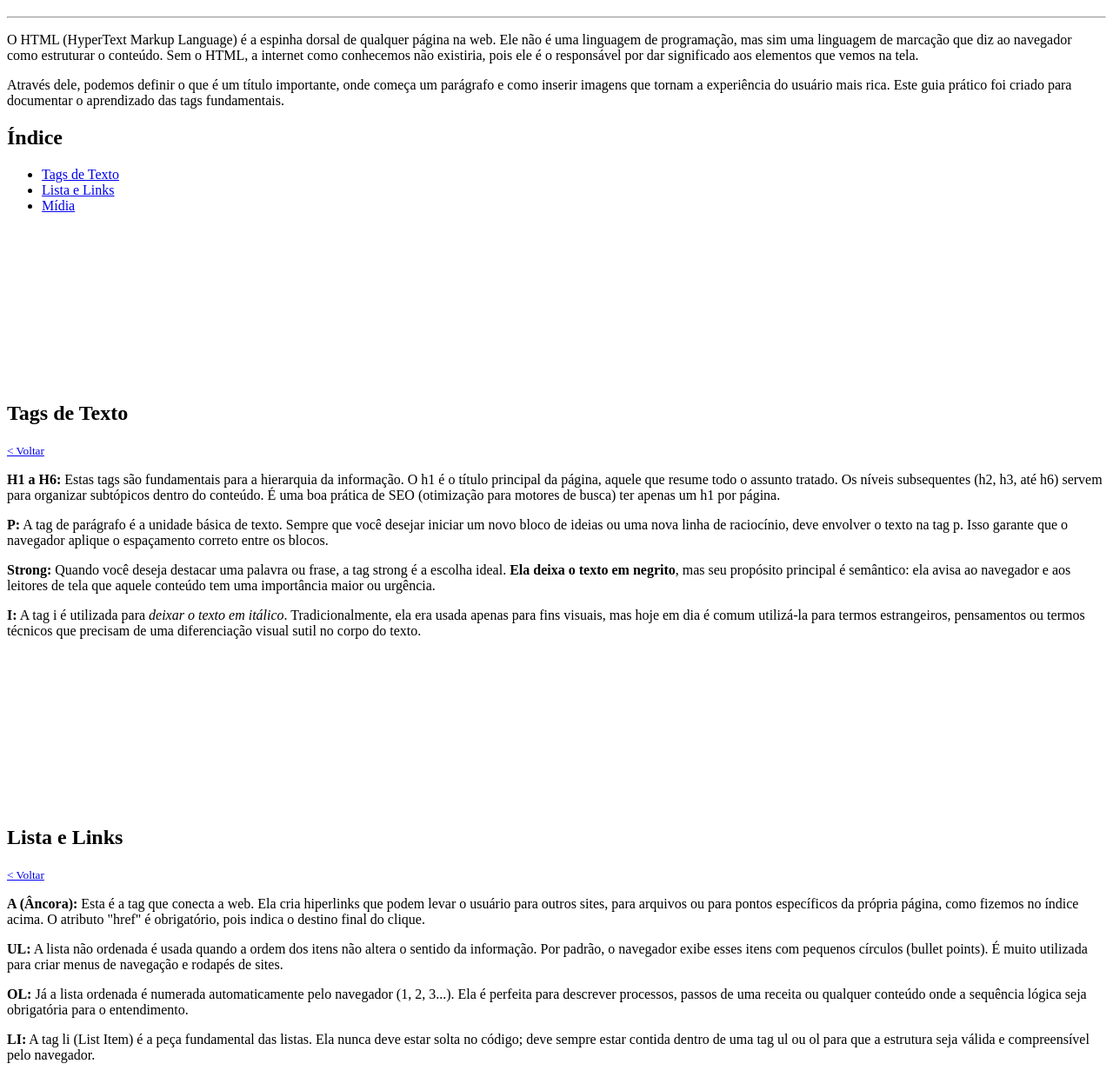
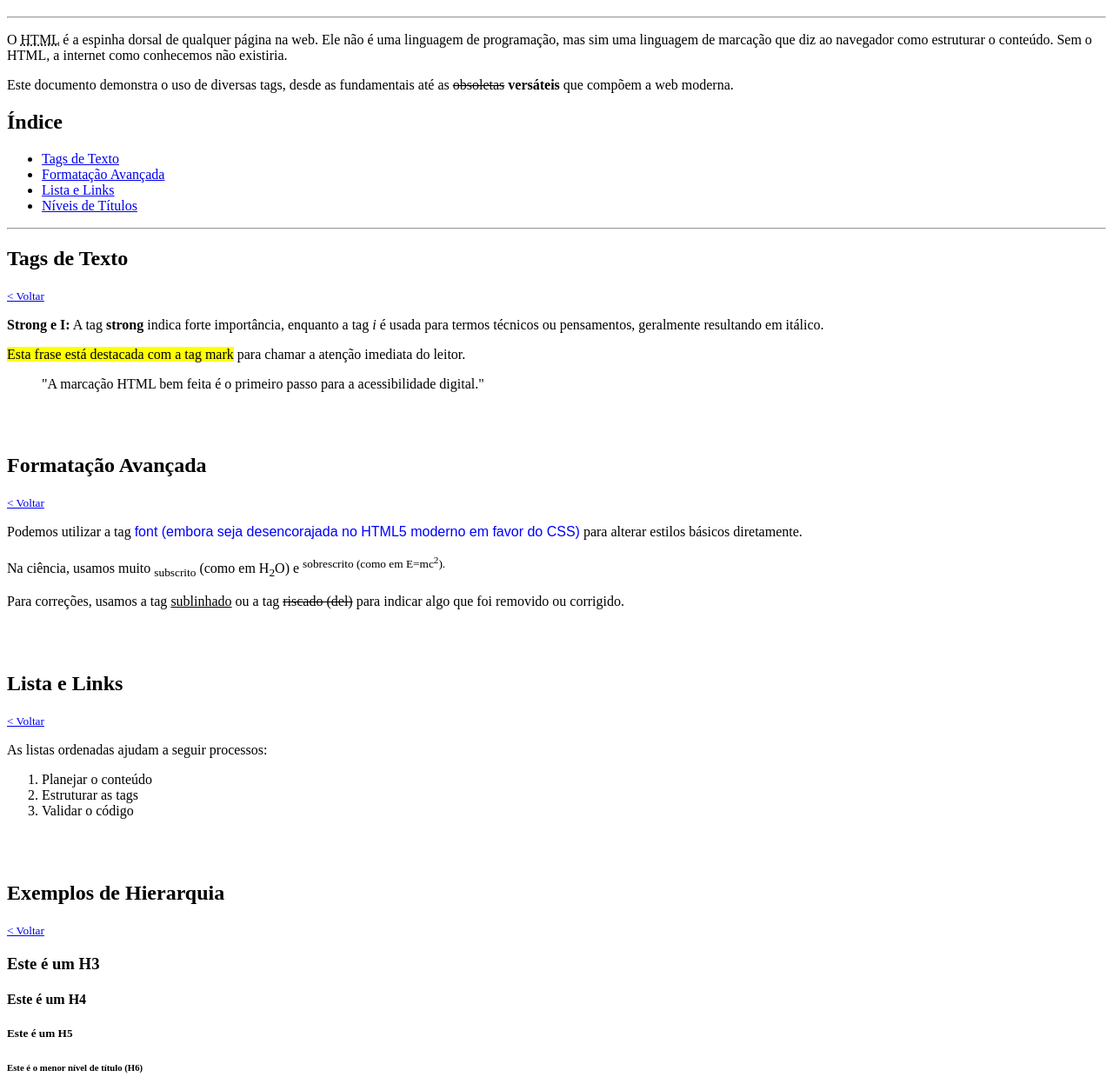
Before and after one commit to SymonSL7/DesafioHTML, a plain HTML site: page index.html in a window 1280 px wide. Shown: the part 61-1300 px from the top of the page at 87% size. Drawn offline with Linux system fonts and the light colour scheme.

Commit message:
Atualização

```diff
--- a/index.html
+++ b/index.html
@@ -12,52 +12,66 @@
     <h1>Desafio DIO HTML</h1>
     <hr>
 
-    <p>O HTML (HyperText Markup Language) é a espinha dorsal de qualquer página na web. Ele não é uma linguagem de programação, mas sim uma linguagem de marcação que diz ao navegador como estruturar o conteúdo. Sem o HTML, a internet como conhecemos não existiria, pois ele é o responsável por dar significado aos elementos que vemos na tela.</p>
+    <p>O <abbr title="HyperText Markup Language">HTML</abbr> é a espinha dorsal de qualquer página na web. Ele não é uma linguagem de programação, mas sim uma linguagem de marcação que diz ao navegador como estruturar o conteúdo. Sem o HTML, a internet como conhecemos não existiria.</p>
 
-    <p>Através dele, podemos definir o que é um título importante, onde começa um parágrafo e como inserir imagens que tornam a experiência do usuário mais rica. Este guia prático foi criado para documentar o aprendizado das tags fundamentais.</p>
+    <p>Este documento demonstra o uso de diversas tags, desde as fundamentais até as <del>obsoletas</del> <strong>versáteis</strong> que compõem a web moderna.</p>
 
     <h2 id="voltar">Índice</h2>
     <ul>
         <li><a href="#texto">Tags de Texto</a></li>
+        <li><a href="#formatação">Formatação Avançada</a></li>
         <li><a href="#listas-link">Lista e Links</a></li>
-        <li><a href="#midia">Mídia</a></li>
+        <li><a href="#exemplos">Níveis de Títulos</a></li>
     </ul>
 
-    <br><br><br><br><br><br><br><br><br><br>
+    <hr>
 
     <h2 id="texto">Tags de Texto</h2>
     <small><a href="#voltar"> < Voltar </a></small>
 
-    <p><strong>H1 a H6:</strong> Estas tags são fundamentais para a hierarquia da informação. O h1 é o título principal da página, aquele que resume todo o assunto tratado. Os níveis subsequentes (h2, h3, até h6) servem para organizar subtópicos dentro do conteúdo. É uma boa prática de SEO (otimização para motores de busca) ter apenas um h1 por página.</p>
+    <p><strong>Strong e I:</strong> A tag <strong>strong</strong> indica forte importância, enquanto a tag <i>i</i> é usada para termos técnicos ou pensamentos, geralmente resultando em itálico.</p>
 
-    <p><strong>P:</strong> A tag de parágrafo é a unidade básica de texto. Sempre que você desejar iniciar um novo bloco de ideias ou uma nova linha de raciocínio, deve envolver o texto na tag p. Isso garante que o navegador aplique o espaçamento correto entre os blocos.</p>
+    <p><mark>Esta frase está destacada com a tag mark</mark> para chamar a atenção imediata do leitor.</p>
 
-    <p><strong>Strong:</strong> Quando você deseja destacar uma palavra ou frase, a tag strong é a escolha ideal. <strong>Ela deixa o texto em negrito</strong>, mas seu propósito principal é semântico: ela avisa ao navegador e aos leitores de tela que aquele conteúdo tem uma importância maior ou urgência.</p>
+    <blockquote>
+        "A marcação HTML bem feita é o primeiro passo para a acessibilidade digital."
+    </blockquote>
 
-    <p><strong>I:</strong> A tag i é utilizada para <i>deixar o texto em itálico</i>. Tradicionalmente, ela era usada apenas para fins visuais, mas hoje em dia é comum utilizá-la para termos estrangeiros, pensamentos ou termos técnicos que precisam de uma diferenciação visual sutil no corpo do texto.</p>
+    <br><br>
 
-    <br><br><br><br><br><br><br><br><br><br>
+    <h2 id="formatação">Formatação Avançada</h2>
+    <small><a href="#voltar"> < Voltar </a></small>
+
+    <p>Podemos utilizar a tag <font color="blue" face="Arial">font (embora seja desencorajada no HTML5 moderno em favor do CSS)</font> para alterar estilos básicos diretamente.</p>
+
+    <p>Na ciência, usamos muito <sub>subscrito</sub> (como em H<sub>2</sub>O) e <sup>sobrescrito</sub> (como em E=mc<sup>2</sup>).</p>
+
+    <p>Para correções, usamos a tag <u>sublinhado</u> ou a tag <del>riscado (del)</del> para indicar algo que foi removido ou corrigido.</p>
+
+    <br><br>
+
     <h2 id="listas-link">Lista e Links</h2>
     <small><a href="#voltar"> < Voltar </a></small>
 
-    <p><strong>A (Âncora):</strong> Esta é a tag que conecta a web. Ela cria hiperlinks que podem levar o usuário para outros sites, para arquivos ou para pontos específicos da própria página, como fizemos no índice acima. O atributo "href" é obrigatório, pois indica o destino final do clique.</p>
+    <p>As listas ordenadas ajudam a seguir processos:</p>
+    <ol>
+        <li>Planejar o conteúdo</li>
+        <li>Estruturar as tags</li>
+        <li>Validar o código</li>
+    </ol>
 
-    <p><strong>UL:</strong> A lista não ordenada é usada quando a ordem dos itens não altera o sentido da informação. Por padrão, o navegador exibe esses itens com pequenos círculos (bullet points). É muito utilizada para criar menus de navegação e rodapés de sites.</p>
+    <br><br>
 
-    <p><strong>OL:</strong> Já a lista ordenada é numerada automaticamente pelo navegador (1, 2, 3...). Ela é perfeita para descrever processos, passos de uma receita ou qualquer conteúdo onde a sequência lógica seja obrigatória para o entendimento.</p>
-
-    <p><strong>LI:</strong> A tag li (List Item) é a peça fundamental das listas. Ela nunca deve estar solta no código; deve sempre estar contida dentro de uma tag ul ou ol para que a estrutura seja válida e compreensível pelo navegador.</p>
-
-    <br><br><br><br><br><br><br><br><br><br>
-    <h2 id="midia">Mídia</h2>
+    <h2 id="exemplos">Exemplos de Hierarquia</h2>
     <small><a href="#voltar"> < Voltar </a></small>
 
-    <p><strong>IMG:</strong> A tag de imagem permite que você dê vida visual ao seu projeto. Ela é uma das poucas tags que não possui fechamento (não existe um /img). Para que ela funcione, você precisa de dois atributos principais:</p>
+    <h3>Este é um H3</h3>
+    <h4>Este é um H4</h4>
+    <h5>Este é um H5</h5>
+    <h6>Este é o menor nível de título (H6)</h6>
 
-    <ul>
-        <li><strong>SRC:</strong> Sigla para "source" (origem), onde você coloca o link ou o caminho da pasta onde a imagem está salva.</li>
-        <li><strong>ALT:</strong> Sigla para "alternative" (texto alternativo), que descreve o que está na imagem para pessoas com deficiência visual e ajuda o Google a entender o conteúdo da foto.</li>
-    </ul>
+    <hr>
+    <p align="center"><small>Desenvolvido para o Desafio DIO &copy; 2026</small></p>
 
 </body>
 
```
